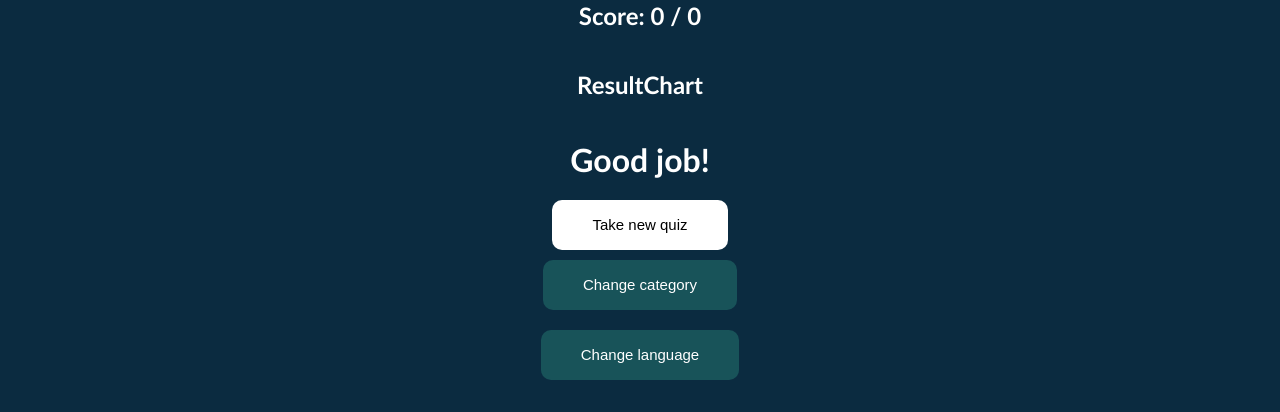
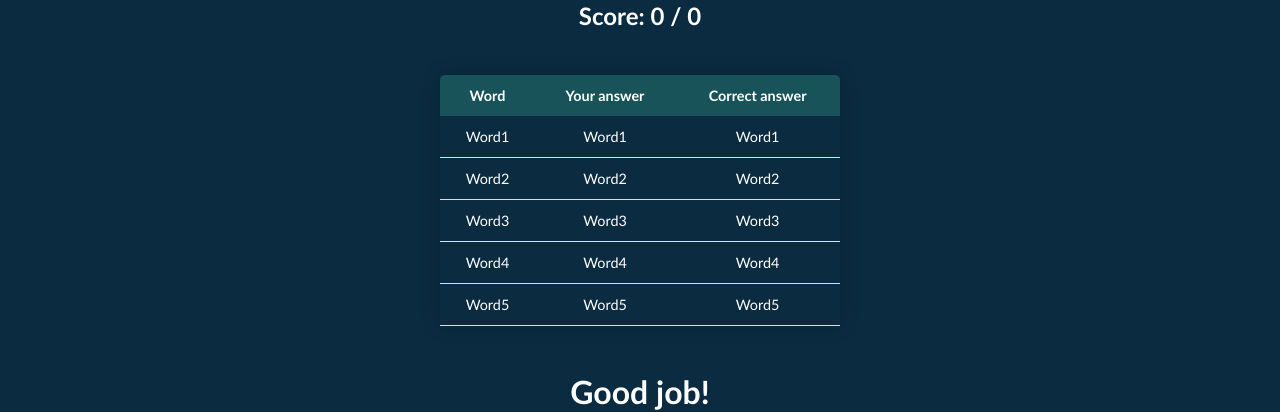
Before and after one commit to Paefax/paefax-language-app, a Vue app: page /result in a window 1280 px wide. Shown: the part 388-800 px from the top of the page. Built offline with nearby package versions, Linux system fonts and the light colour scheme.

Commit message:
Create basic design for the result chart

```diff
--- a/src/components/ResultsChart.vue
+++ b/src/components/ResultsChart.vue
@@ -1,3 +1,66 @@
 <template>
-  <h2>ResultChart</h2>
+  <table class="content-table">
+    <thead>
+      <tr>
+        <th>Word</th>
+        <th>Your answer</th>
+        <th>Correct answer</th>
+      </tr>
+    </thead>
+    <tbody>
+      <tr>
+        <td>Word1</td>
+        <td>Word1</td>
+        <td>Word1</td>
+      </tr>
+      <tr>
+        <td>Word2</td>
+        <td>Word2</td>
+        <td>Word2</td>
+      </tr>
+      <tr>
+        <td>Word3</td>
+        <td>Word3</td>
+        <td>Word3</td>
+      </tr>
+      <tr>
+        <td>Word4</td>
+        <td>Word4</td>
+        <td>Word4</td>
+      </tr>
+      <tr>
+        <td>Word5</td>
+        <td>Word5</td>
+        <td>Word5</td>
+      </tr>
+    </tbody>
+  </table>
 </template>
+
+<style scoped>
+.content-table {
+  border-collapse: collapse;
+  margin: 25px 0;
+  font-size: 0.9em;
+  min-width: 400px;
+  border-radius: 5px 5px 0 0;
+  overflow: hidden;
+  box-shadow: 0 0 20px rgba(0, 0, 0, 0.15);
+}
+
+.content-table thead tr {
+  background-color: #185359;
+  color: #fff;
+  text-align: center;
+}
+
+.content-table th,
+.content-table td {
+  padding: 12px 15px;
+  text-align: center;
+}
+
+.content-table tbody tr {
+  border-bottom: 1px solid #dddddd;
+}
+</style>
```
